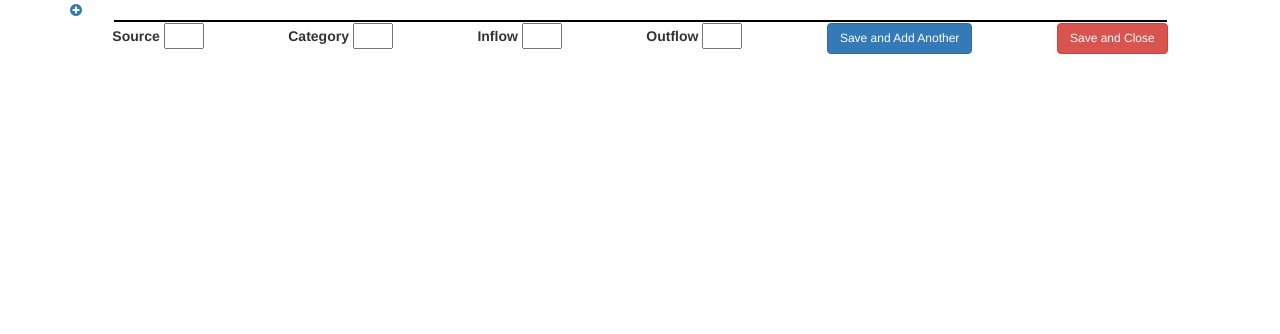
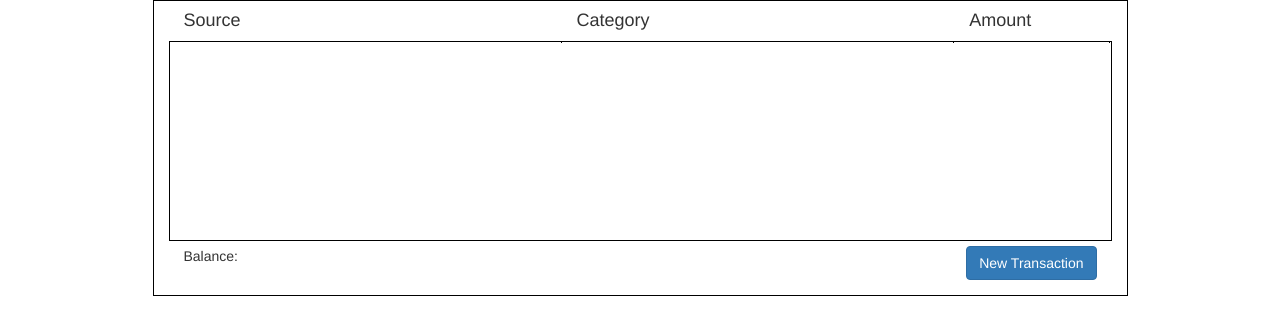
Before and after one commit to thines92/budgetTool, a plain HTML site: page index.html in a window 1280 px wide. Drawn offline with nearby package versions, Linux system fonts and the light colour scheme.

Commit message:
html redesign

```diff
--- a/assets/css/main.css
+++ b/assets/css/main.css
@@ -1,4 +1,4 @@
-.transactionList {
+/*.transactionList {
 	border: 1px solid black;
 	width: 90%;
 	margin-left: 5%;
@@ -32,4 +32,32 @@
 
 .highlight {
 	background-color: blue;
+}*/
+
+#content {
+	height: 100%;
+	border: 1px solid black;
+	padding-bottom: 15px;
 }
+
+.transaction-list {
+	height: 200px;
+	border: 1px solid black;
+	margin-bottom: 5px;
+}
+
+.transaction-list div {
+	border-right: 1px solid black;
+}
+
+.labels {
+	overflow: hidden;
+}
+
+.labels div {
+	text-align: left;
+}
+
+.new-transaction-button {
+	text-align: right;
+}
--- a/index.html
+++ b/index.html
@@ -23,8 +23,8 @@
             <p class="browsehappy">You are using an <strong>outdated</strong> browser. Please <a href="http://browsehappy.com/">upgrade your browser</a> to improve your experience.</p>
         <![endif]-->
 
-        <body>
-    <div class="container">
+
+    <!-- <div class="container">
         <div>
             <a href="#"><i class="fa fa-plus-circle" id="addTransaction"></i></a>
         </div>
@@ -59,7 +59,48 @@
                 <input type="button" id="closeButton" class="btn btn-danger" value="Save and Close" />
             </form>
         </div>
-    </div>
+    </div> -->
+
+    <div class="container">
+        <div class="row">
+
+            <section id="content" class='col-sm-10 col-sm-offset-1'>
+                <div class="labels">
+                    <div class="col-sm-5">
+                        <h4>Source</h4>
+                    </div>
+                    <div class="col-sm-5">
+                        <h4>Category</h4>
+                    </div>
+                    <div class="col-sm-2">
+                        <h4>Amount</h4>
+                    </div>
+                </div><!-- labels -->
+
+                <div class="transaction-list">
+                    <div class="col-sm-5 source-output">
+
+                    </div>
+                    <div class="col-sm-5 category-output">
+
+                    </div>
+                    <div class="col-sm-2 amount-output">
+
+                    </div>
+                </div><!-- transaction-list -->
+
+                <div class="bottom-nav">
+                    <div class="col-sm-6 balance-output">
+                        <p>Balance: <span id='balanceSpan'></span></p>
+                    </div>
+                    <div class="col-sm-6 new-transaction-button">
+                        <button type='button' class="btn btn-primary">New Transaction</button>
+                    </div>
+                </div><!-- bottom-nav -->
+            </section>
+
+        </div><!-- row -->
+    </div><!-- container -->
 
 </body>
 
```
